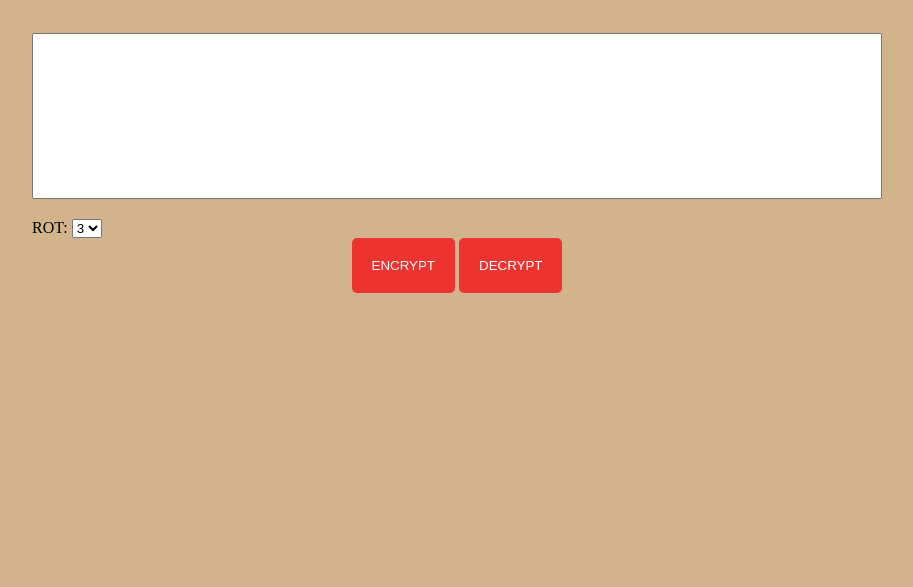
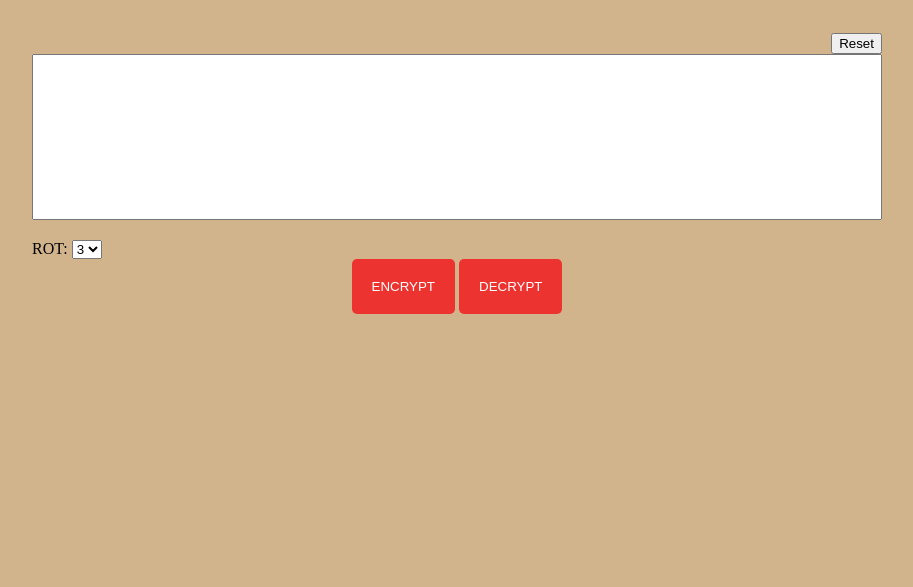
Before and after one commit to szynwod/Cezar, a plain HTML site: page index.html in a window 1280 px wide. Shown: the part 213-800 px from the top of the page, without its empty margins (183-1096 px from the left). Drawn offline with Linux system fonts and the light colour scheme.

Commit message:
Add files via upload

```diff
--- a/core.js
+++ b/core.js
@@ -21,3 +21,10 @@ function deszyfruj() {
 			}
 			document.getElementById('result-textarea').value = y;
 			}
+
+function reset() {
+    var ta = document.getElementById('result-textarea');
+    if (!ta.value || ta.value != ta.defaultValue && confirm('Are you sure?')) {
+        ta.value = ta.defaultValue;
+    }
+}
--- a/index.html
+++ b/index.html
@@ -10,6 +10,7 @@
 <body>
 <h1>Caesar cipher</h1>
 <h2>ROT* system</h2>
+<input type="button" value="Reset" style="float: right;" onclick="reset();">
 <textarea rows="8" cols="80" id=result-textarea></textarea>
 <label for=key>
 <span>ROT:</span>
```
